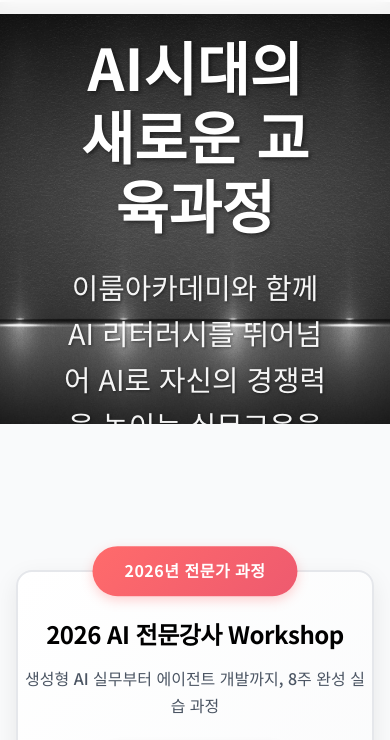
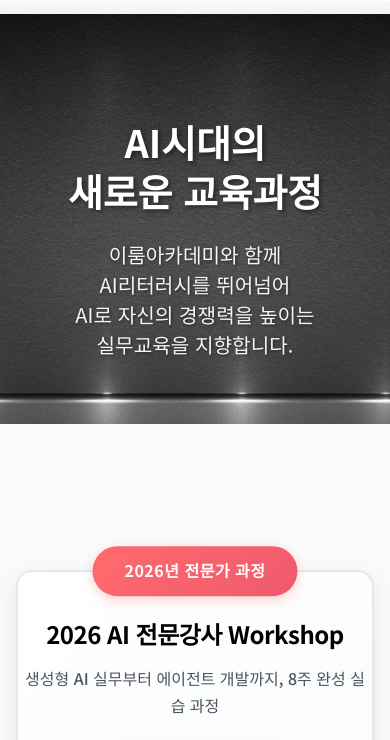
Before and after one commit to minwookpark1971-AIInstructor/irumacademy, a website: page index.html in a window 390 px wide. Shown: the part 78-818 px from the top of the page. Drawn offline with nearby package versions, Linux system fonts and the light colour scheme.

Commit message:
Add files via upload

```diff
--- a/index.html
+++ b/index.html
@@ -30,10 +30,12 @@
     <section class="hero-section" style="background-image: url('images/backgrounds/hero-background.jpg'); background-size: cover; background-position: center; background-repeat: no-repeat; margin-top: 80px; min-height: 50vh; display: flex; align-items: center; justify-content: center; padding-top: 3rem; padding-bottom: 3rem; position: relative;">
         <div class="container" style="position: relative; z-index: 1; width: 100%; max-width: 1200px; margin: 0 auto; padding: 0 1.5rem;">
             <div class="hero-content reveal-up" style="text-align: center; width: 100%; margin: 0 auto;">
-                <h1 class="hero-title" style="text-align: center; margin-bottom: 1.5rem; color: #ffffff; text-shadow: 2px 2px 4px rgba(0, 0, 0, 0.5); font-size: 3.6rem !important;">AI시대의 새로운 교육과정</h1>
-                <p class="hero-description" style="text-align: center; max-width: 800px; margin: 0 auto; color: #ffffff; text-shadow: 1px 1px 3px rgba(0, 0, 0, 0.5); font-size: 1.8rem !important;">
-                    이룸아카데미와 함께 AI 리터러시를 뛰어넘어<br class="hidden-sm">
-                    AI로 자신의 경쟁력을 높이는 실무교육을 지향합니다.
+                <h1 class="hero-title" style="text-align: center; margin-bottom: 1.5rem; color: #ffffff; text-shadow: 2px 2px 4px rgba(0, 0, 0, 0.5);">AI시대의<br>새로운 교육과정</h1>
+                <p class="hero-description" style="text-align: center; max-width: 800px; margin: 0 auto; color: #ffffff; text-shadow: 1px 1px 3px rgba(0, 0, 0, 0.5);">
+                    이룸아카데미와 함께<br>
+                    AI리터러시를 뛰어넘어<br>
+                    AI로 자신의 경쟁력을 높이는<br>
+                    실무교육을 지향합니다.
                 </p>
             </div>
         </div>
@@ -1269,11 +1271,20 @@
         }
 
         @media (max-width: 767px) {
+            .hero-section {
+                padding-top: calc(3rem - 140px) !important;
+                background-image: url('images/backgrounds/hero-background-mobile.jpg') !important;
+            }
             .hero-title {
-                font-size: 3rem !important;
+                font-size: 2.36544rem !important;
+                line-height: 1.3 !important;
+                white-space: normal !important;
+                text-align: center !important;
             }
             .hero-description {
-                font-size: 1.6rem !important;
+                font-size: 1.261568rem !important;
+                line-height: 1.5 !important;
+                text-align: center !important;
             }
         }
     </style>
```
Also changed, not shown: images/backgrounds/hero-background-mobile.jpg (added).
